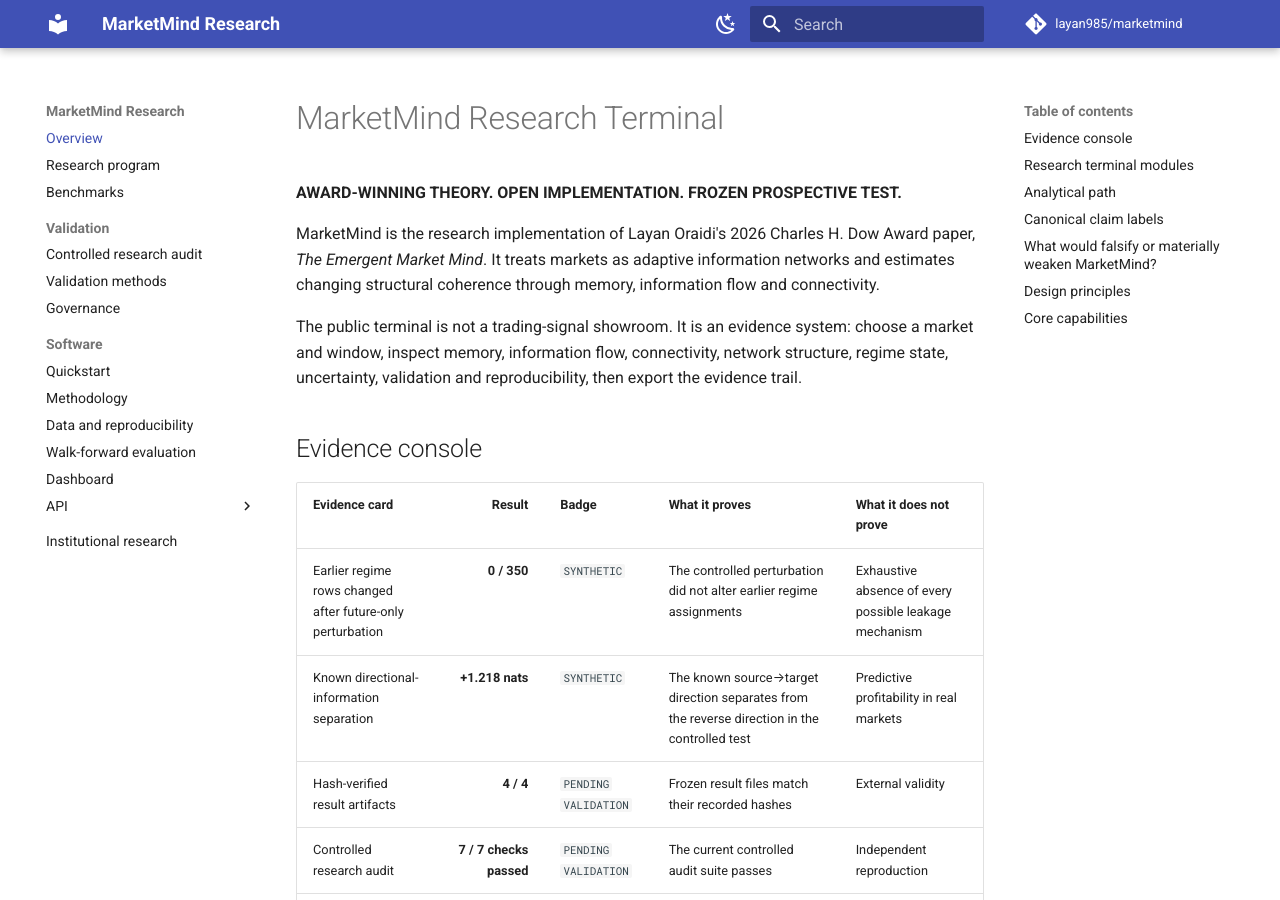
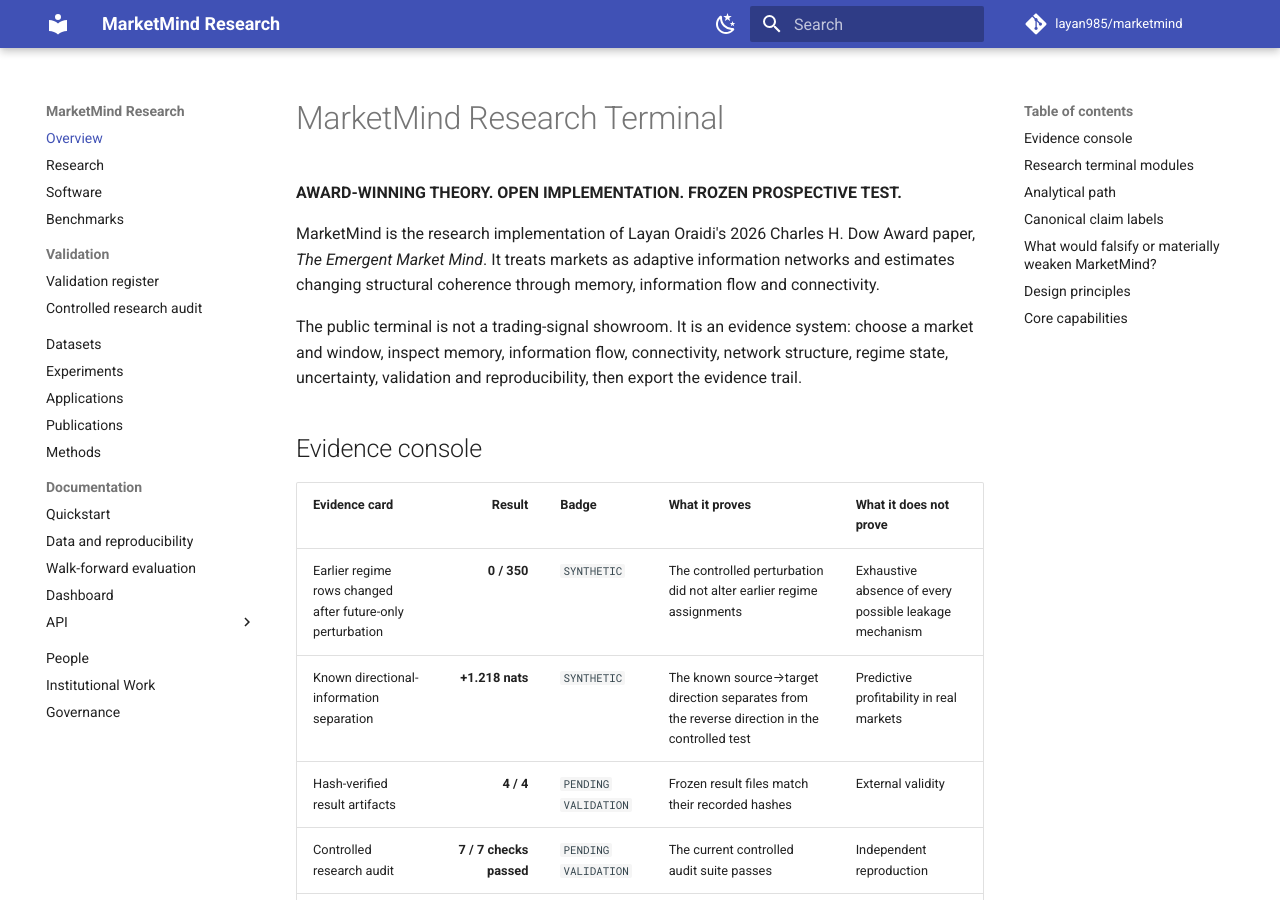
Before and after one commit to layan985/marketmind, an MkDocs documentation site: the page built from docs/index.md, in a window 1280 px wide and 900 px high. Built offline with MkDocs 1.6.1 and Material for MkDocs 9.7.7, drawn with Linux system fonts in a browser that asks for light colours; comment, search, counter and statistics services are not loaded.

Commit message:
Expand MarketMind research site navigation

```diff
--- a/mkdocs.yml
+++ b/mkdocs.yml
@@ -31,15 +31,19 @@
 
 nav:
   - Overview: index.md
-  - Research program: research-program.md
+  - Research: research-program.md
+  - Software: software.md
   - Benchmarks: benchmarks.md
   - Validation:
+      - Validation register: validation.md
       - Controlled research audit: research-audit.md
-      - Validation methods: validation.md
-      - Governance: governance.md
-  - Software:
+  - Datasets: datasets.md
+  - Experiments: experiments.md
+  - Applications: applications.md
+  - Publications: publications.md
+  - Methods: methodology.md
+  - Documentation:
       - Quickstart: quickstart.md
-      - Methodology: methodology.md
       - Data and reproducibility: data.md
       - Walk-forward evaluation: evaluation.md
       - Dashboard: dashboard.md
@@ -51,7 +55,9 @@
           - Indicators and backtests: api/evaluation.md
           - Prospective study: api/study.md
           - Data pipeline: api/data.md
-  - Institutional research: institutional-work.md
+  - People: people.md
+  - Institutional Work: institutional-work.md
+  - Governance: governance.md
 
 plugins:
   - search
```
